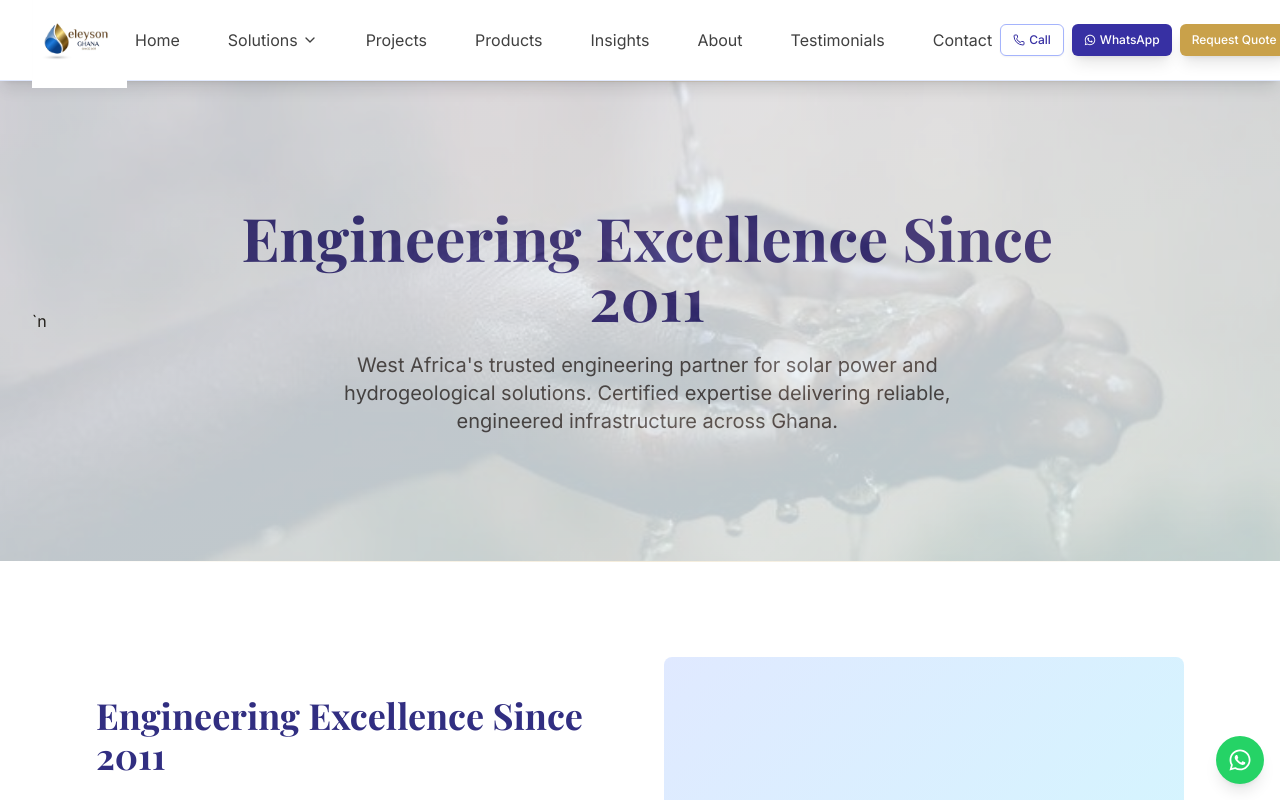
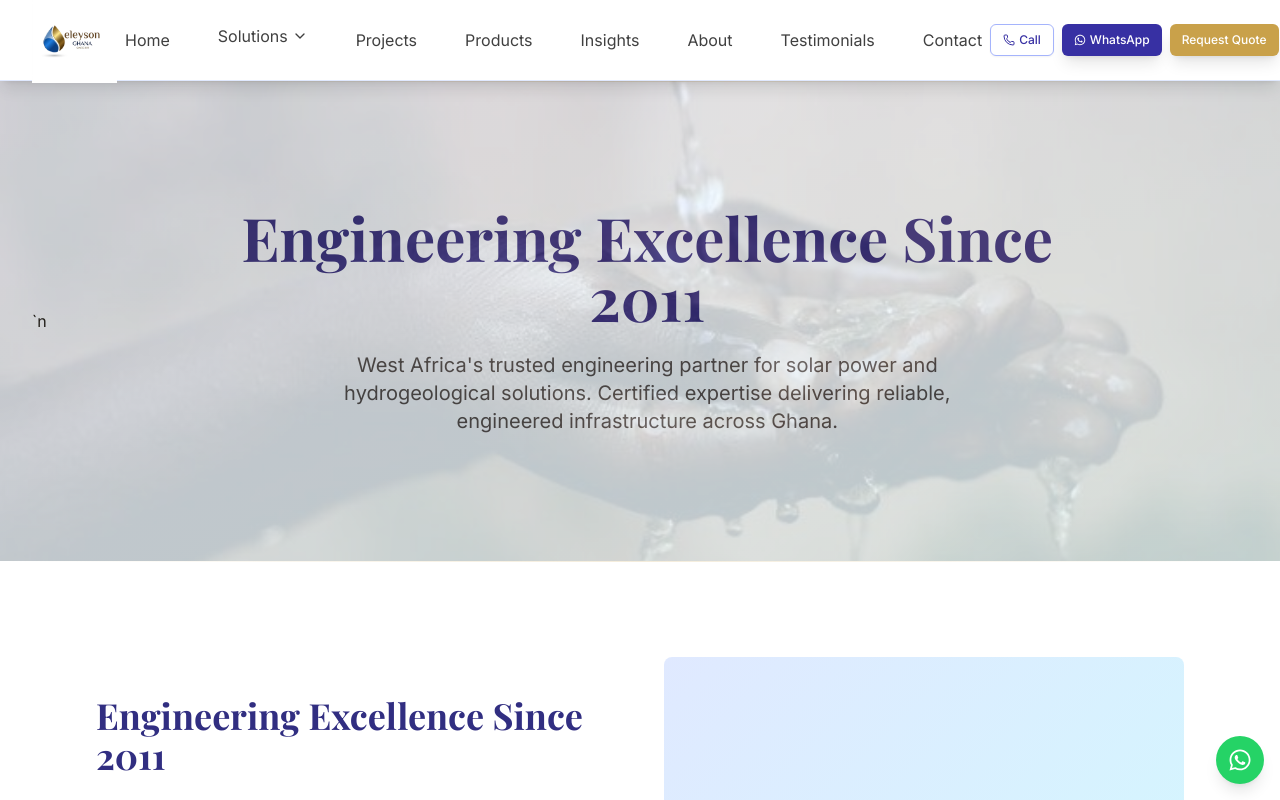
Before and after one commit to dromorongit/EleysonGh, a Next.js app: page /about in a window 1280 px wide. Shown: the top 800 px of the page. Built offline with nearby package versions, Linux system fonts and the light colour scheme.

Commit message:
Update Header.tsx

```diff
--- a/src/components/Header.tsx
+++ b/src/components/Header.tsx
@@ -52,7 +52,7 @@ export function Header() {
            {/* Logo */}
            <div className="flex-shrink-0">
               <Link href="/" className="flex items-center space-x-2" aria-label="Eleyson Ghana Limited - Home">
-                <Image src="/images/eleysonlogo.jpg" alt="Eleyson Ghana Limited logo" width={95} height={95} className="flex-shrink-0" />
+                <Image src="/images/eleysonlogo.jpg" alt="Eleyson Ghana Limited logo" width={85} height={85} className="flex-shrink-0" />
               </Link>
            </div>
 
@@ -64,6 +64,7 @@ export function Header() {
                    <div
                      onMouseEnter={() => setSolutionsOpen(true)}
                      onMouseLeave={() => setSolutionsOpen(false)}
+                     className="pb-2"
                    >
                      <button
                        onFocus={() => setSolutionsOpen(true)}
@@ -78,7 +79,7 @@ export function Header() {
 
                      {solutionsOpen && (
                        <div
-                         className="absolute top-full left-0 mt-2 w-64 bg-white rounded-lg shadow-lg border border-primary-100 py-2"
+                         className="absolute top-full left-0 w-64 bg-white rounded-lg shadow-lg border border-primary-100 py-2"
                          role="menu"
                          aria-label={`${item.name} submenu`}
                        >
```
